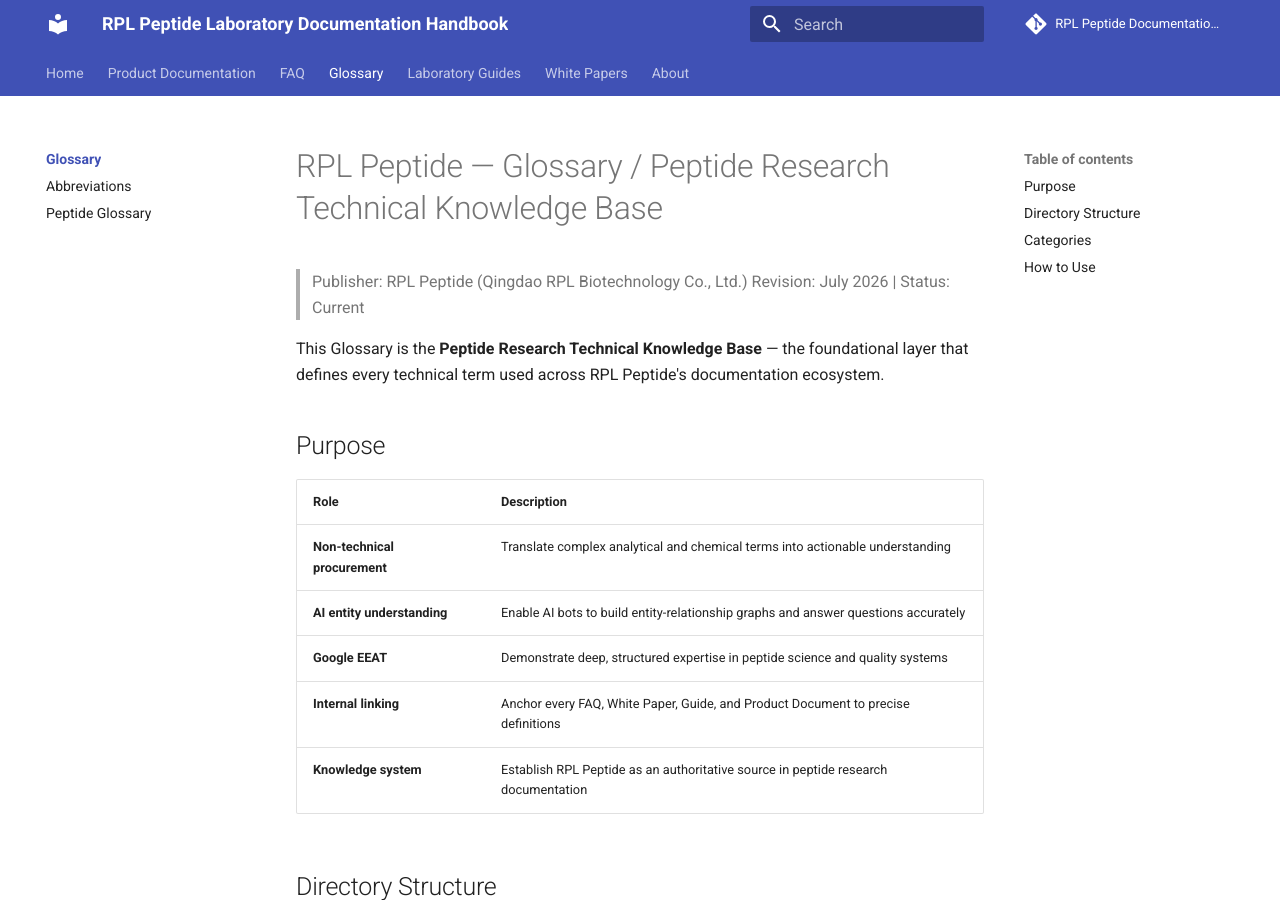
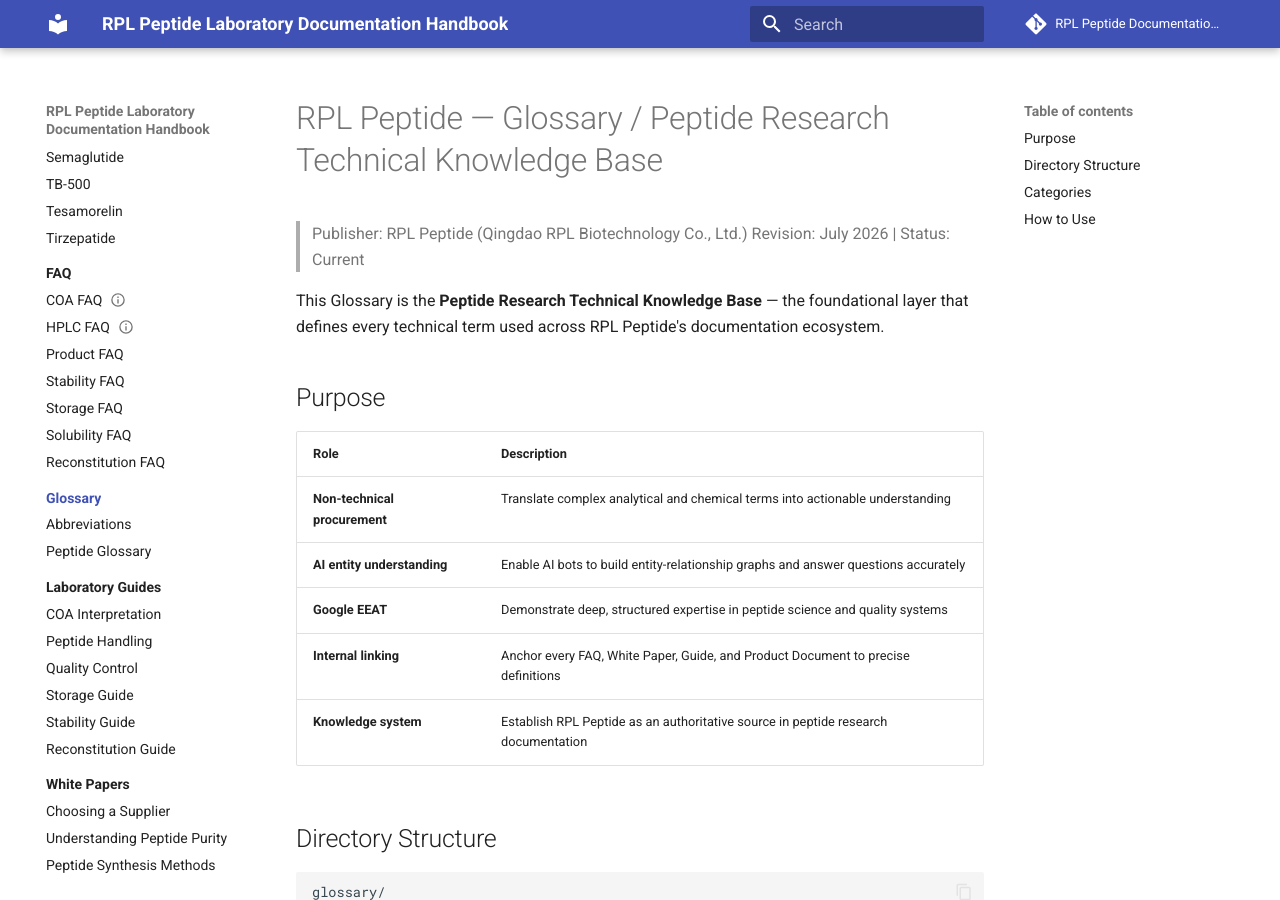
Before and after one commit to martinxionbiotech-max/RPL-Peptide-Laboratory-Documentation-Handbook, an MkDocs documentation site: the page built from docs/glossary/README.md, in a window 1280 px wide and 900 px high. Built offline with MkDocs 1.6.1 and Material for MkDocs 9.7.7, drawn with Linux system fonts in a browser that asks for light colours; comment, search, counter and statistics services are not loaded; part of the change alters nothing that is shown.

Commit message:
update_01

```diff
--- /dev/null
+++ b/docs/about/README.md
@@ -0,0 +1,93 @@
+Markdown
+# About RPL Peptide
+
+---
+
+!!! info "Overview"
+    **RPL Peptide** is a China-based peptide manufacturer and wholesale supplier focused on research peptides, custom peptide synthesis, bulk production, and OEM/private-label manufacturing for global B2B customers.
+
+---
+
+## At a Glance
+
+| Key Metric / Capability | Description |
+| :--- | :--- |
+| **Established** | 2012 |
+| **Global Reach** | Customers in **20+ Countries** |
+| **Project Track Record** | **500+ Peptide Projects** Supported |
+| **Core Programs** | Research, Custom & Bulk Manufacturing Programs |
+| **B2B Services** | OEM & Private-Label Supply Solutions |
+| **Supply Chain** | Global Logistics & Export Support |
+
+---
+
+## Our Background
+
+We were established to support the growing global demand for reliable peptide manufacturing and wholesale procurement.
+
+By integrating **peptide synthesis**, **purification**, **analytical testing**, **packaging**, and **logistics coordination**, we provide customers with a streamlined peptide supply solution from production through delivery.
+
+Since 2012, our operations have evolved from small-scale peptide synthesis support to integrated manufacturing and OEM supply programs for international customers. From custom peptide synthesis and analytical verification to bulk manufacturing and OEM packaging, **RPL Peptide** provides integrated peptide supply solutions for global B2B partners.
+
+---
+
+## Peptide Manufacturing Workflow
+
+RPL Peptide operates a structured manufacturing workflow designed to support consistent production, analytical verification, and international supply requirements.
+
++-------------------+       +--------------------+       +------------------------+
+| 1. SPPS Synthesis |  ---> |  2. HPLC Purify    |  ---> | 3. Analytical Testing  |
++-------------------+       +--------------------+       +------------------------+
+|
+v
++-------------------+       +--------------------+       +------------------------+
+| 5. Export Support |  <--- | 4. Packaging/Vials |  <--- |  Lyophilization Process|
++-------------------+       +--------------------+       +------------------------+
+
+
+### Standard Production Workflow
+
+1. **Peptide Synthesis**
+   Solid-Phase Peptide Synthesis (SPPS) is used to manufacture peptide sequences according to defined production specifications.
+
+2. **Purification Process**
+   Crude peptides undergo purification using preparative HPLC systems to achieve the required purity targets.
+
+3. **Analytical Verification**
+   Qualified batches may be evaluated through HPLC purity testing, LC-MS molecular weight confirmation, and internal quality review procedures.
+
+4. **Lyophilization & Packaging**
+   Finished materials are processed through lyophilization, vial filling, labeling, and packaging based on product and customer requirements.
+
+5. **Documentation & Export Support**
+   Batch records, quality documentation, and export-related materials are prepared to support international distribution and long-term supply programs.
+
+---
+
+## Quality & Traceability
+
+Quality control is integrated into every stage of production, not only final testing.
+
+### Batch Documentation & Controls
+Each batch may include:
+
+* **Certificates of Analysis (COA)** for qualified products
+* **Raw material verification** and audit trails
+* **In-process quality control** monitoring
+* **HPLC purity verification** & **LC-MS identity confirmation**
+* **Full batch traceability records**
+
+---
+
+## Quality Philosophy
+
+RPL Peptide follows three core principles to ensure predictable supply performance for repeat procurement programs:
+
+!!! quote "Consistency"
+    **Stable and repeatable manufacturing processes** across all operational lines.
+
+!!! quote "Traceability"
+    **Documented batch and material tracking systems** for every produced lot.
+
+!!! quote "Transparency"
+    **Clear analytical data and production documentation** provided directly to our partners.
--- a/mkdocs.yml
+++ b/mkdocs.yml
@@ -6,343 +6,105 @@ site_description: >
   laboratory guides and scientific reference materials.
 
 site_author: RPL Peptide
-
 site_url: https://data.rplpeptides.com
 
-
 repo_name: RPL Peptide Documentation Repository
-
 repo_url: https://github.com/martinxionbiotech-max/RPL-Peptide-Laboratory-Documentation-Handbook
 
-
 theme:
-
   name: material
-
   custom_dir: overrides
-
   language: en
 
-
   features:
-
-    - navigation.tabs
-    - navigation.sections
-    - navigation.expand
-    - navigation.top
-    - navigation.footer
-
-    - navigation.indexes
-
+    # 已移除 navigation.tabs，恢复经典的左侧多级导航树
+    - navigation.sections    # 将一级目录渲染为分组区块
+    - navigation.expand      # 默认展开左侧所有子菜单（不需要可删除）
+    - navigation.top         # 悬浮返回顶部按钮
+    - navigation.footer      # 底部上一页/下一页导航
+    - navigation.indexes     # 允许直接点击分类目录进入索引页
     - search.suggest
     - search.highlight
-
     - content.code.copy
-
     - toc.follow
 
-
-
 plugins:
-
   - search
 
-
-
 nav:
-
-
-  - Home:
-
-      - index.md
-
-
+  - Home: index.md
 
   - Product Documentation:
-
-
-      - 5 Amino 1MQ:
-
-          5amino1mq-complete-documentation.md
-
-
-      - AHK-Cu:
-
-          ahk-cu-complete-documentation.md
-
-
-      - AOD9604:
-
-          aod9604-complete-documentation.md
-
-
-      - BPC-157:
-
-          bpc157-complete-documentation.md
-
-
-      - BPC-157 + TB500:
-
-          bpc157-tb500-complete-documentation.md
-
-
-      - Cagrilintide:
-
-          cagrilintide-complete-documentation.md
-
-
-      - CJC-1295:
-
-          cjc1295-complete-documentation.md
-
-
-      - DSIP:
-
-          dsip-complete-documentation.md
-
-
-      - Epithalon:
-
-          epithalon-complete-documentation.md
-
-
-      - GHK-Cu:
-
-          ghk-cu-complete-documentation.md
-
-
-      - GLOW70:
-
-          glow70-complete-documentation.md
-
-
-      - Ipamorelin:
-
-          ipamorelin-complete-documentation.md
-
-
-      - KPV:
-
-          kpv-complete-documentation.md
-
-
-      - MOTS-C:
-
-          motsc-complete-documentation.md
-
-
-      - NAD+:
-
-          nadplus-complete-documentation.md
-
-
-      - Retatrutide:
-
-          retatrutide-complete-documentation.md
-
-
-      - Semaglutide:
-
-          semaglutide-complete-documentation.md
-
-
-      - TB-500:
-
-          tb500-complete-documentation.md
-
-
-      - Tesamorelin:
-
-          tesamorelin-complete-documentation.md
-
-
-      - Tirzepatide:
-
-          tirzepatide-complete-documentation.md
-
-
+      - 5 Amino 1MQ: 5amino1mq-complete-documentation.md
+      - AHK-Cu: ahk-cu-complete-documentation.md
+      - AOD9604: aod9604-complete-documentation.md
+      - BPC-157: bpc157-complete-documentation.md
+      - BPC-157 + TB500: bpc157-tb500-complete-documentation.md
+      - Cagrilintide: cagrilintide-complete-documentation.md
+      - CJC-1295: cjc1295-complete-documentation.md
+      - DSIP: dsip-complete-documentation.md
+      - Epithalon: epithalon-complete-documentation.md
+      - GHK-Cu: ghk-cu-complete-documentation.md
+      - GLOW70: glow70-complete-documentation.md
+      - Ipamorelin: ipamorelin-complete-documentation.md
+      - KPV: kpv-complete-documentation.md
+      - MOTS-C: motsc-complete-documentation.md
+      - NAD+: nadplus-complete-documentation.md
+      - Retatrutide: retatrutide-complete-documentation.md
+      - Semaglutide: semaglutide-complete-documentation.md
+      - TB-500: tb500-complete-documentation.md
+      - Tesamorelin: tesamorelin-complete-documentation.md
+      - Tirzepatide: tirzepatide-complete-documentation.md
 
   - FAQ:
-
-
-      - FAQ Home:
-
-          FAQ/README.md
-
-
-      - COA FAQ:
-
-          FAQ/coa-faq.md
-
-
-      - HPLC FAQ:
-
-          FAQ/hplc-faq.md
-
-
-      - Product FAQ:
-
-          FAQ/product-faq.md
-
-
-      - Stability FAQ:
-
-          FAQ/stability-faq.md
-
-
-      - Storage FAQ:
-
-          FAQ/storage-faq.md
-
-
-      - Solubility FAQ:
-
-          FAQ/solubility-faq.md
-
-
-      - Reconstitution FAQ:
-
-          FAQ/reconstitution-faq.md
-
-
-
+      - FAQ Home: FAQ/README.md
+      - COA FAQ: FAQ/coa-faq.md
+      - HPLC FAQ: FAQ/hplc-faq.md
+      - Product FAQ: FAQ/product-faq.md
+      - Stability FAQ: FAQ/stability-faq.md
+      - Storage FAQ: FAQ/storage-faq.md
+      - Solubility FAQ: FAQ/solubility-faq.md
+      - Reconstitution FAQ: FAQ/reconstitution-faq.md
 
   - Glossary:
-
-
-      - Glossary Home:
-
-          glossary/README.md
-
-
-      - Abbreviations:
-
-          glossary/abbreviations.md
-
-
-      - Peptide Glossary:
-
-          glossary/peptide-glossary.md
-
-
-
+      - Glossary Home: glossary/README.md
+      - Abbreviations: glossary/abbreviations.md
+      - Peptide Glossary: glossary/peptide-glossary.md
 
   - Laboratory Guides:
-
-
-      - Guides Home:
-
-          guides/README.md
-
-
-      - COA Interpretation:
-
-          guides/peptide-coa-interpretation-guide.md
-
-
-      - Peptide Handling:
-
-          guides/peptide-handling-guide.md
-
-
-      - Quality Control:
-
-          guides/peptide-quality-control-guide.md
-
-
-      - Storage Guide:
-
-          guides/peptide-storage-guide.md
-
-
-      - Stability Guide:
-
-          guides/peptide-stability-guide.md
-
-
-      - Reconstitution Guide:
-
-          guides/peptide-reconstitution-guide.md
-
-
-
+      - Guides Home: guides/README.md
+      - COA Interpretation: guides/peptide-coa-interpretation-guide.md
+      - Peptide Handling: guides/peptide-handling-guide.md
+      - Quality Control: guides/peptide-quality-control-guide.md
+      - Storage Guide: guides/peptide-storage-guide.md
+      - Stability Guide: guides/peptide-stability-guide.md
+      - Reconstitution Guide: guides/peptide-reconstitution-guide.md
 
   - White Papers:
-
-
-      - White Papers:
-
-          white-papers/README.md
-
-
-      - Choosing a Supplier:
-
-          white-papers/choosing-a-peptide-supplier.md
-
-
-      - Understanding Peptide Purity:
-
-          white-papers/understanding-peptide-purity.md
-
-
-      - Peptide Synthesis Methods:
-
-          white-papers/peptide-synthesis-methods.md
-
-
-      - Lyophilization Overview:
-
-          white-papers/lyophilization-overview.md
-
-
+      - White Papers: white-papers/README.md
+      - Choosing a Supplier: white-papers/choosing-a-peptide-supplier.md
+      - Understanding Peptide Purity: white-papers/understanding-peptide-purity.md
+      - Peptide Synthesis Methods: white-papers/peptide-synthesis-methods.md
+      - Lyophilization Overview: white-papers/lyophilization-overview.md
 
   - About:
-
-
-      - Structured Data:
-
-          about/schema.md
-
-
-
+      - About RPL Peptide: about/README.md  # 提示：请确保 docs/about/ 路径下新建了 README.md 或 index.md
+      - Structured Data: about/schema.md
 
 markdown_extensions:
-
-
   - toc:
       permalink: true
-
-
   - tables
-
-
   - admonition
-
-
   - footnotes
-
-
   - pymdownx.highlight
-
-
   - pymdownx.superfences
-
-
   - pymdownx.details
-
-
   - pymdownx.tabbed:
       alternate_style: true
-
-
   - attr_list
-
-
   - md_in_html
 
-
-
 copyright: >
-
   Copyright © 2026 RPL Peptide.
   Research Use Only Documentation.
```
